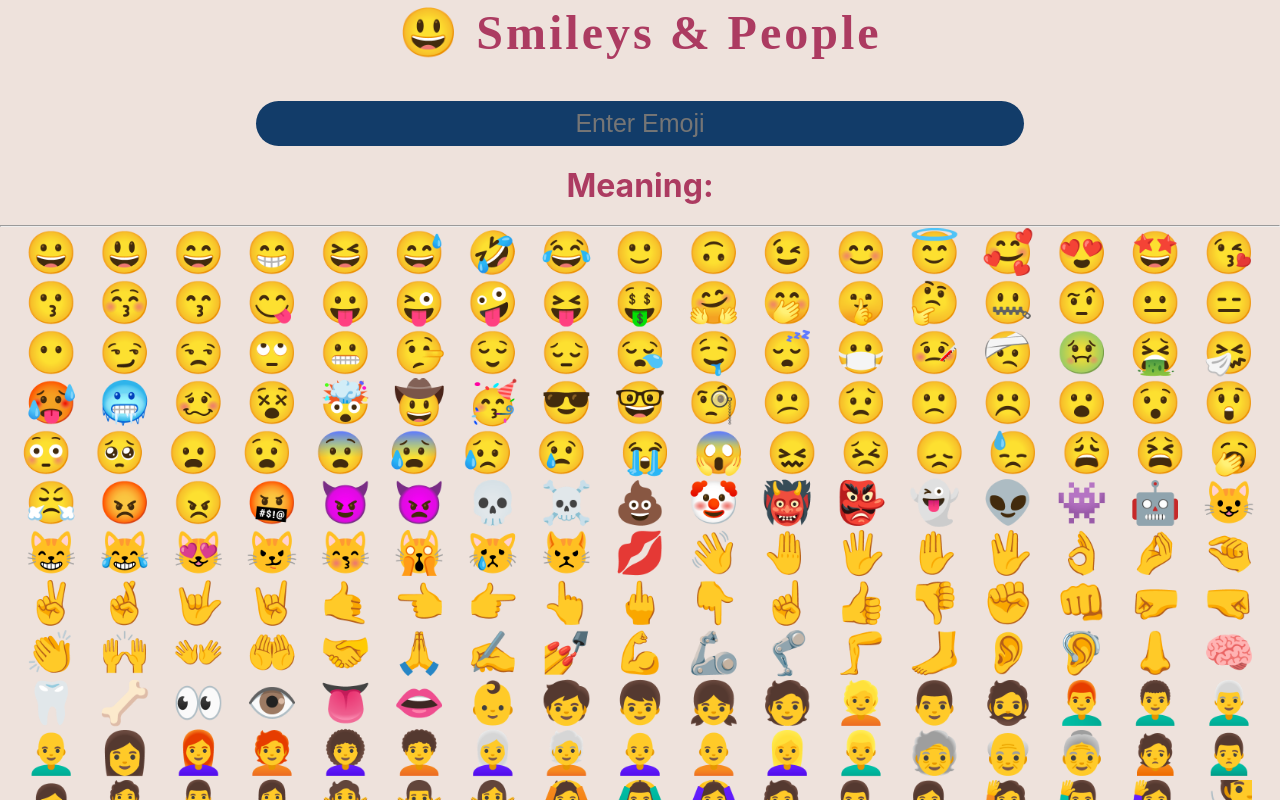
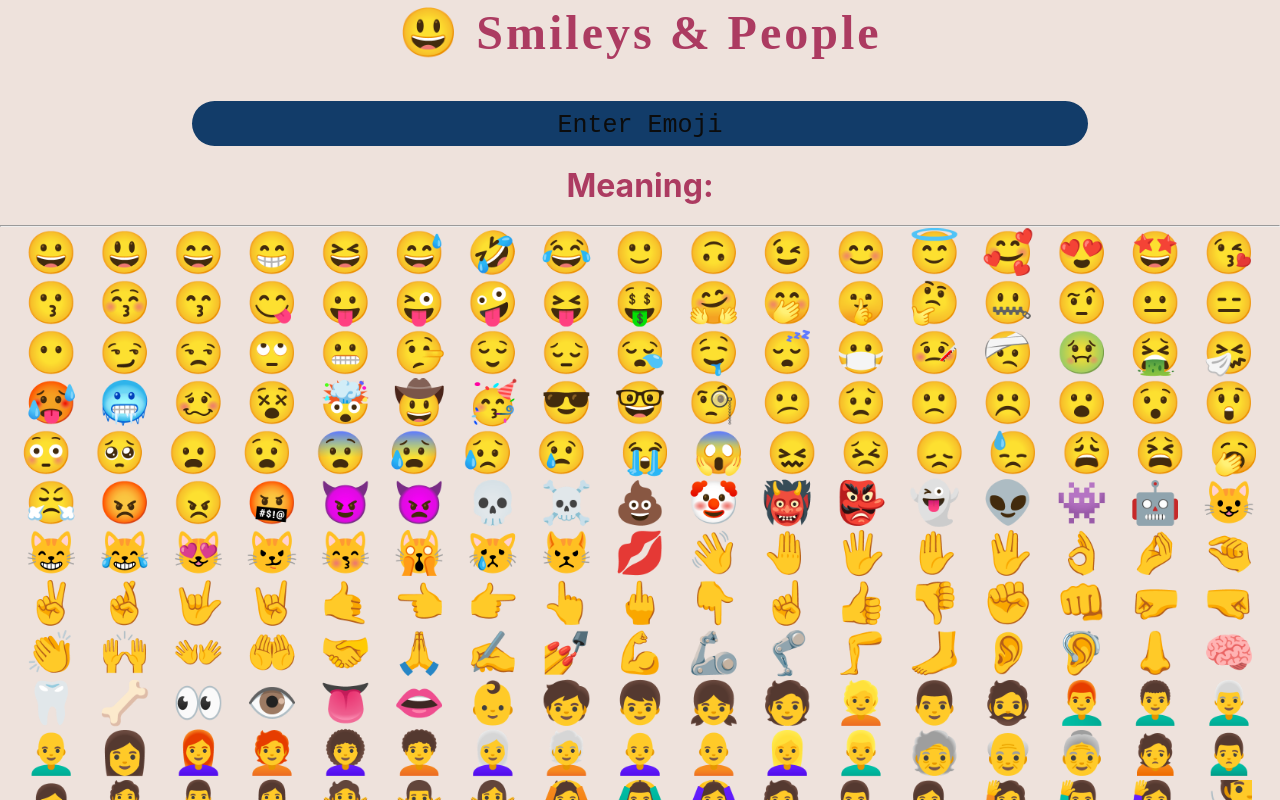
Before and after one commit to Vishalp001/Emoji-Interpretation, a React (Create React App) app: page / in a window 1280 px wide. Shown: the top 800 px of the page. Built offline with nearby package versions, Linux system fonts and the light colour scheme; a web font is replaced by a local one.

Commit message:
placeholder

```diff
--- a/src/App.css
+++ b/src/App.css
@@ -42,7 +42,7 @@
   }
 }
 input{
-  width: 60%;
+  width: 70%;
   height: 2.8rem;
   font-size: 25px;
   text-align: center;
@@ -83,3 +83,7 @@ input{
   font-family: 'Roboto', sans-serif;
   color: #ce1a56;
 }
+::placeholder{
+  color: #0c0c0c;
+  font-family: 'Courier New', Courier, monospace;
+}
```
Also changed, not shown: 1 other file (tests, documents, lock files or other folders).
